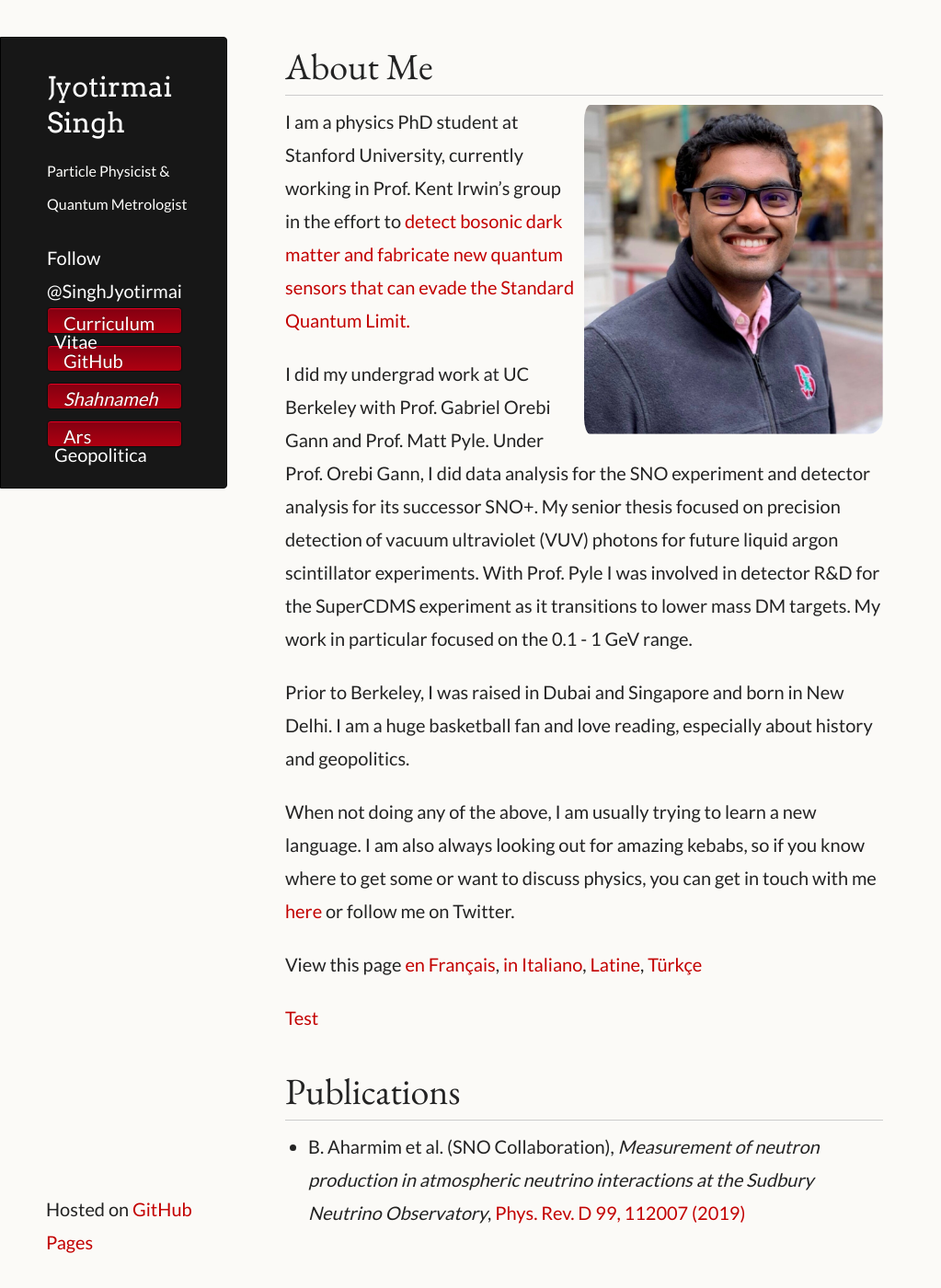
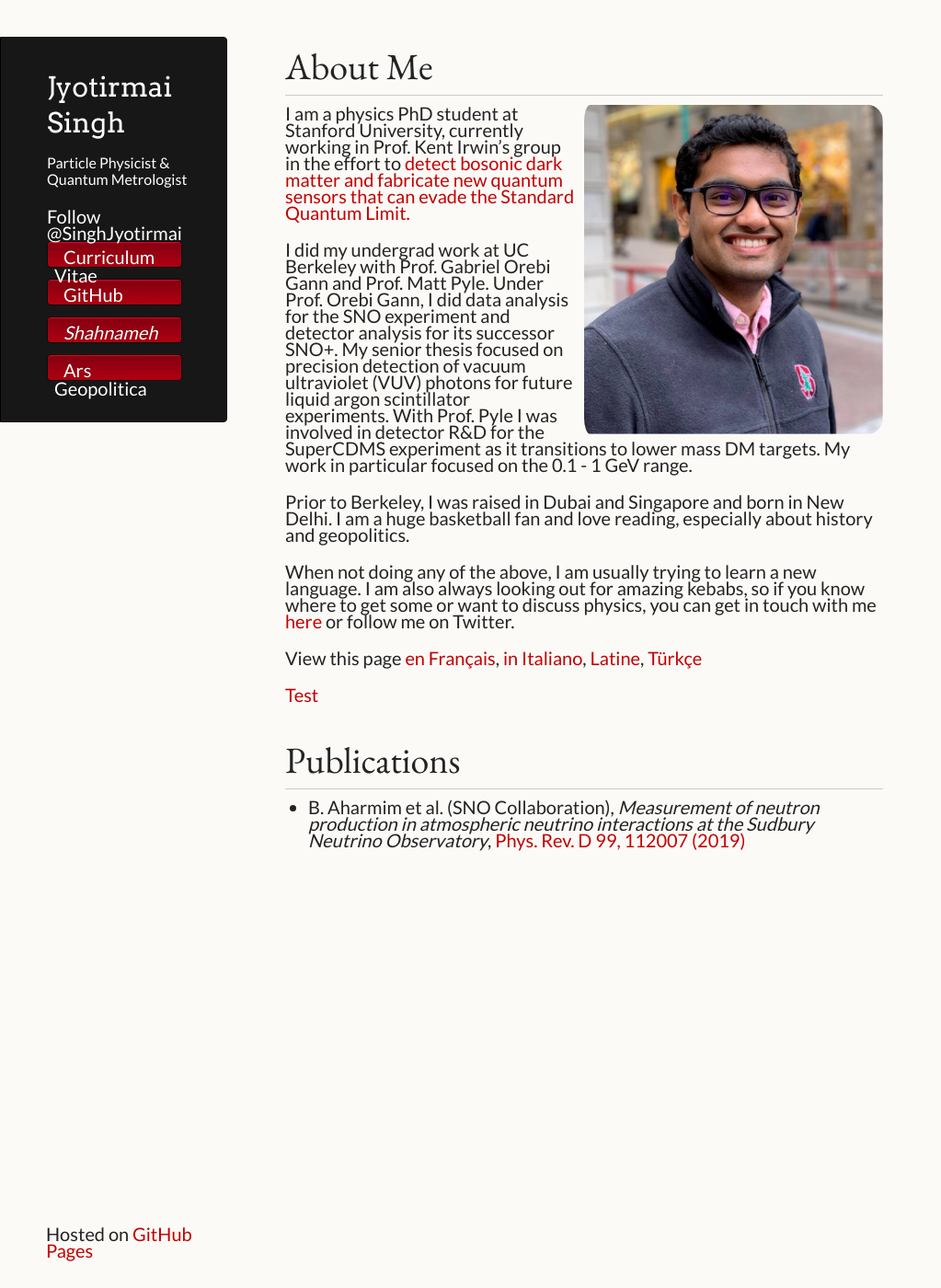
Before and after one commit to joe-singh/joe-singh.github.io, a Jekyll site: the page built from index.md, in a window 1280 px wide and 1400 px high. Shown: the whole window at 92% size, without its empty margins (0-1023 px from the left). Built offline with Jekyll 4.4.1, drawn with Linux system fonts in a browser that asks for light colours; some web fonts are replaced; comment, search, counter and statistics services are not loaded.

Commit message:
fontsize

```diff
--- a/_sass/jekyll-theme-dinky.scss
+++ b/_sass/jekyll-theme-dinky.scss
@@ -39,7 +39,7 @@ body {
 	background-color: #FBFAF7;
         //background-image: url('../mountains_alpha.png');
         margin: 0;
-	line-height: 1.8em;
+	line-height: 0.9em;
 	-webkit-font-smoothing: antialiased;
 
 }
```
